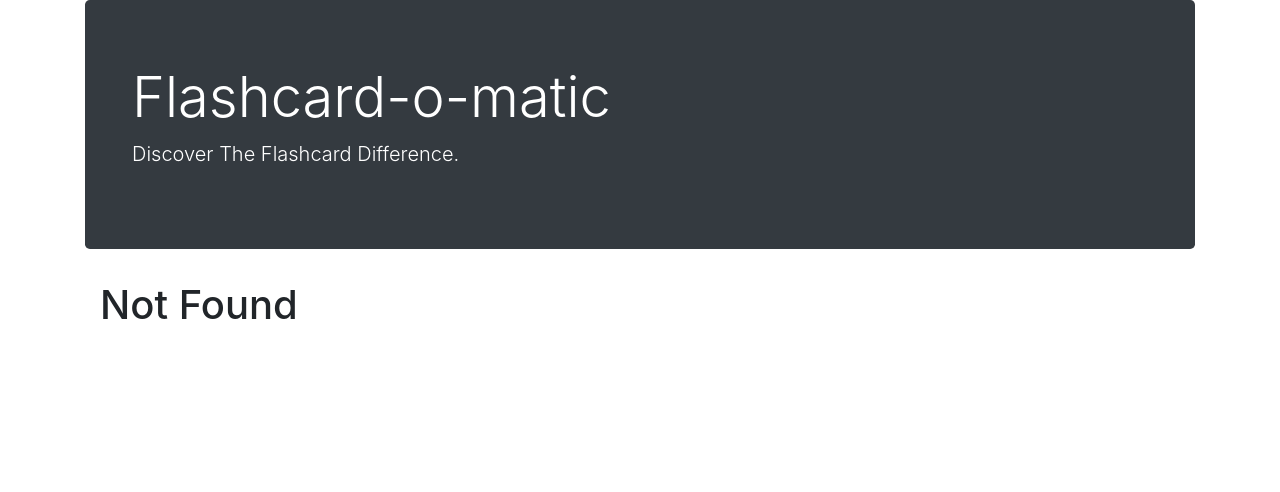
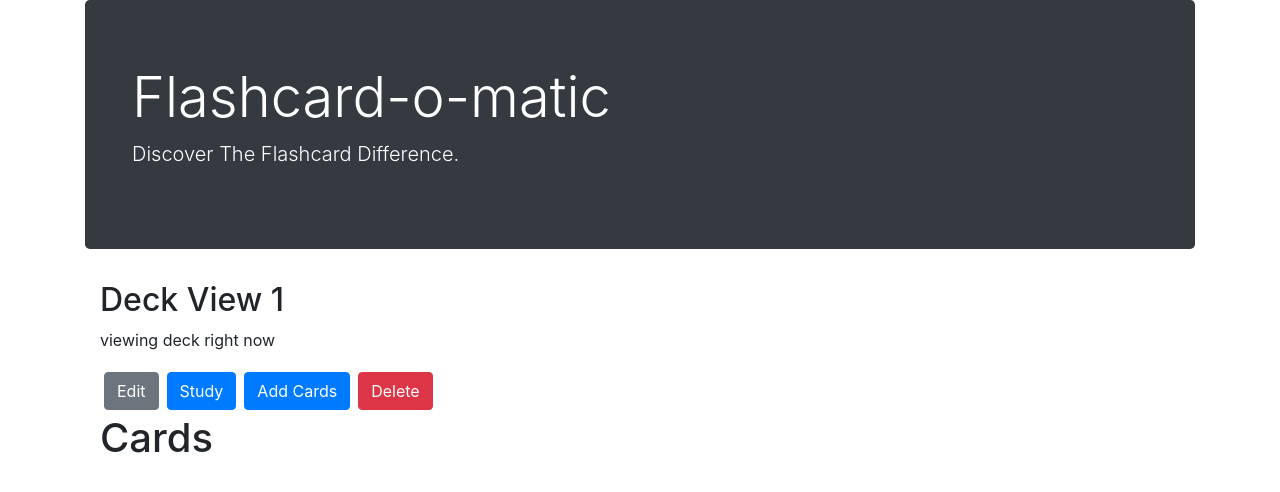
Before and after one commit to Thien-Van/project-flashcards, a React (Create React App) app: page /decks/1 in a window 1280 px wide. Before the commit this address had no page. Shown: the top 492 px of the page. Built offline with nearby package versions, Linux system fonts and the light colour scheme; a web font is replaced by a local one.

Commit message:
improved navigation
replaced <a> with <Link>

```diff
--- a/src/Layout/index.js
+++ b/src/Layout/index.js
@@ -1,10 +1,11 @@
 import React from "react";
+import { Route, Switch } from "react-router";
+
 import Header from "./Header";
 import NotFound from "./NotFound";
 import Home from "../view/Home";
 import CreateDeck from "../edit/CreateDeck";
-
-import { Route, Switch } from "react-router";
+import Deck from "../view/Deck";
 
 function Layout() {
   return (
@@ -19,6 +20,9 @@
           <Route path="/decks/new">
             <CreateDeck />
           </Route>
+          <Route path="/decks/:deckId">
+            <Deck />
+          </Route>
           <Route>
             <NotFound />
           </Route>
--- a/src/edit/AddCard.js
+++ b/src/edit/AddCard.js
@@ -0,0 +1,12 @@
+import React from "react";
+
+function AddCard() {
+  return (
+    <div>
+      <h1>Add Card</h1>
+      <p>Adding Card</p>
+    </div>
+  );
+}
+
+export default AddCard;
--- a/src/edit/EditDeck.js
+++ b/src/edit/EditDeck.js
@@ -0,0 +1,12 @@
+import React from "react";
+
+function EditDeck() {
+  return (
+    <div>
+      <h1>Edit Deck</h1>
+      <p>Editing Deck</p>
+    </div>
+  );
+}
+
+export default EditDeck;
--- a/src/study/StudyDeck.js
+++ b/src/study/StudyDeck.js
@@ -0,0 +1,12 @@
+import React from "react";
+
+function StudyDeck() {
+  return (
+    <div>
+      <h1>Study Deck</h1>
+      <p>Studying Deck</p>
+    </div>
+  );
+}
+
+export default StudyDeck;
--- a/src/view/Deck.js
+++ b/src/view/Deck.js
@@ -2,15 +2,56 @@
 import EditDeck from "../edit/EditDeck";
 import StudyDeck from "../study/StudyDeck";
 import AddCard from "../edit/AddCard";
-import { useParams } from "react-router-dom";
+import { Switch, Route, useParams, Link } from "react-router-dom";
 
 function Deck() {
-  const { id } = useParams();
+  const { deckId } = useParams();
+
+  const deleteDeck = () => {
+    console.log("delete Deck");
+  };
+
   return (
-    <div>
-      <h1>Deck View {id}</h1>
-      <p>viewing deck right now</p>
-    </div>
+    <Switch>
+      <Route path={`/decks/${deckId}/study`}>
+        <StudyDeck />
+      </Route>
+      <Route path={`/decks/${deckId}/edit`}>
+        <EditDeck />
+      </Route>
+      <Route path={`/decks/${deckId}/card/new`}>
+        <AddCard />
+      </Route>
+      <Route path={`/decks/${deckId}`}>
+        <div>
+          <div>
+            <h2>Deck View {deckId}</h2>
+            <p>viewing deck right now</p>
+            <Link
+              className="btn btn-secondary m-1"
+              to={`/decks/${deckId}/edit`}
+            >
+              Edit
+            </Link>
+            <Link className="btn btn-primary m-1" to={`/decks/${deckId}/study`}>
+              Study
+            </Link>
+            <Link
+              className="btn btn-primary m-1"
+              to={`/decks/${deckId}/card/new`}
+            >
+              Add Cards
+            </Link>
+            <button className="btn btn-danger m-1" onClick={deleteDeck}>
+              Delete
+            </button>
+          </div>
+          <div>
+            <h1>Cards</h1>
+          </div>
+        </div>
+      </Route>
+    </Switch>
   );
 }
 
--- a/src/view/Home.js
+++ b/src/view/Home.js
@@ -1,9 +1,8 @@
 import React, { useState, useEffect } from "react";
-import { Switch, Route } from "react-router";
+
 import { listDecks } from "../utils/api";
 import DeckOverview from "./DeckOverview";
 import CreateDeck from "../edit/CreateDeck";
-import Deck from "./Deck";
 
 function Home() {
   // const [decks, setDecks] = useState();
@@ -67,20 +66,10 @@
 
   return (
     <div>
-      <Switch>
-        <Route exact={true} path="/">
-          <a className="btn btn-secondary" href="/decks/new">
-            Create Deck
-          </a>
-          <div>{deckList}</div>
-        </Route>
-        <Route path="/decks/new">
-          <CreateDeck />
-        </Route>
-        <Route path="/decks/:id">
-          <Deck />
-        </Route>
-      </Switch>
+      <a className="btn btn-secondary" href="/decks/new">
+        Create Deck
+      </a>
+      <div>{deckList}</div>
     </div>
   );
 }
```
Also changed, not shown: src/view/CardOverview.js (added, +22 -0 lines).
